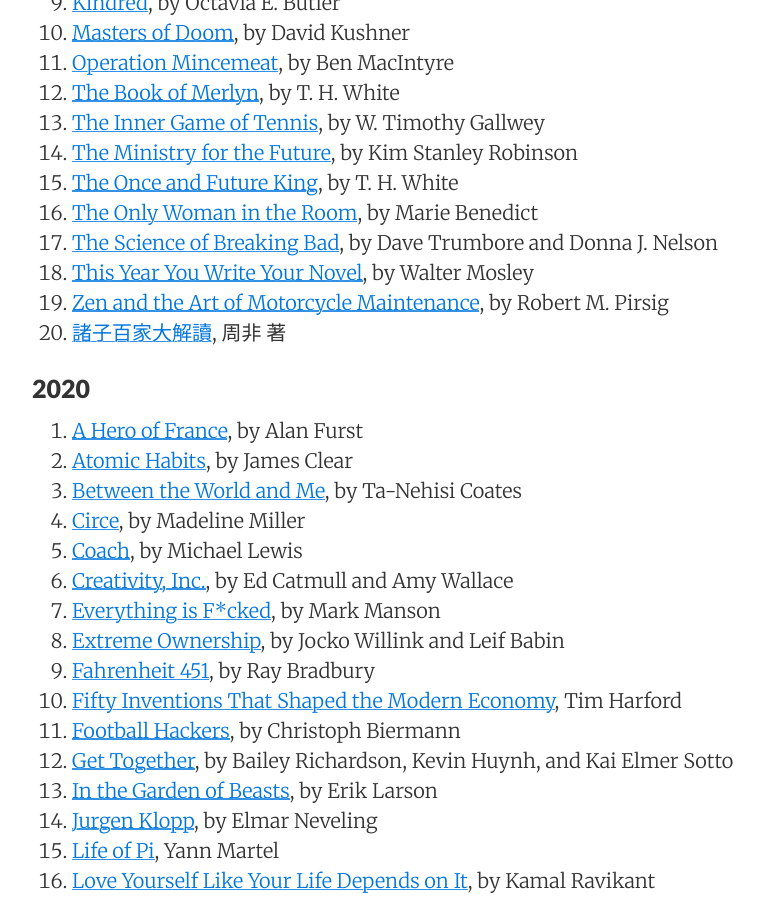
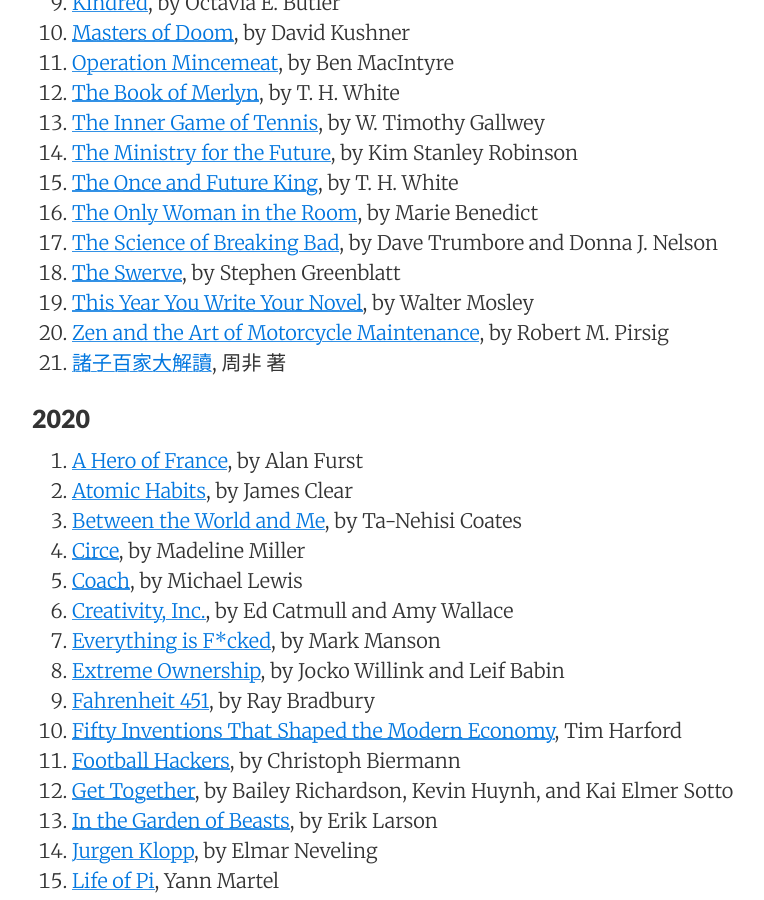
Before and after one commit to sewardlee337/sewardlee337.github.io, a Jekyll site: the page built from readinglist.md, in a window 1280 px wide and 900 px high, scrolled down 860 px. Shown: the whole window, without its empty margins (188-952 px from the left). Built offline with Jekyll 4.4.1, drawn with Linux system fonts in a browser that asks for light colours; nearby versions of some CDN libraries.

Commit message:
update reading list

```diff
--- a/readinglist.md
+++ b/readinglist.md
@@ -37,6 +37,7 @@ _"My alma mater was books, a good library... I could spend the rest of my life r
 1. [The Once and Future King](https://amzn.to/2KTm9Bw), by T. H. White
 1. [The Only Woman in the Room](https://amzn.to/3a37C08), by Marie Benedict
 1. [The Science of Breaking Bad](https://amzn.to/2TrZ8Ka), by Dave Trumbore and Donna J. Nelson
+1. [The Swerve](https://amzn.to/3m5V7XP), by Stephen Greenblatt
 1. [This Year You Write Your Novel](https://amzn.to/3eohYu5), by Walter Mosley
 1. [Zen and the Art of Motorcycle Maintenance](https://amzn.to/2KGpSlN), by Robert M. Pirsig
 1. [諸子百家大解讀](https://bit.ly/3x1e6oo), 周非 著
```
